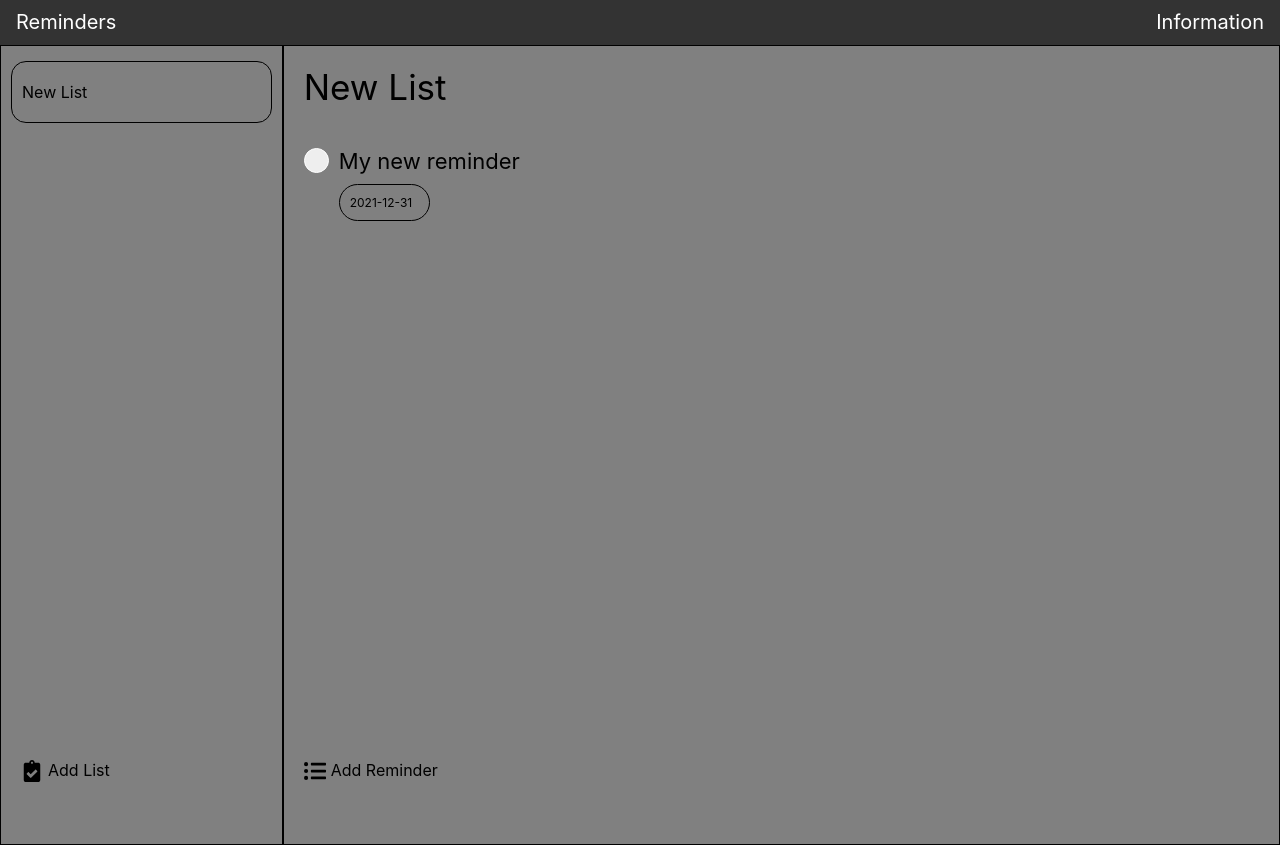
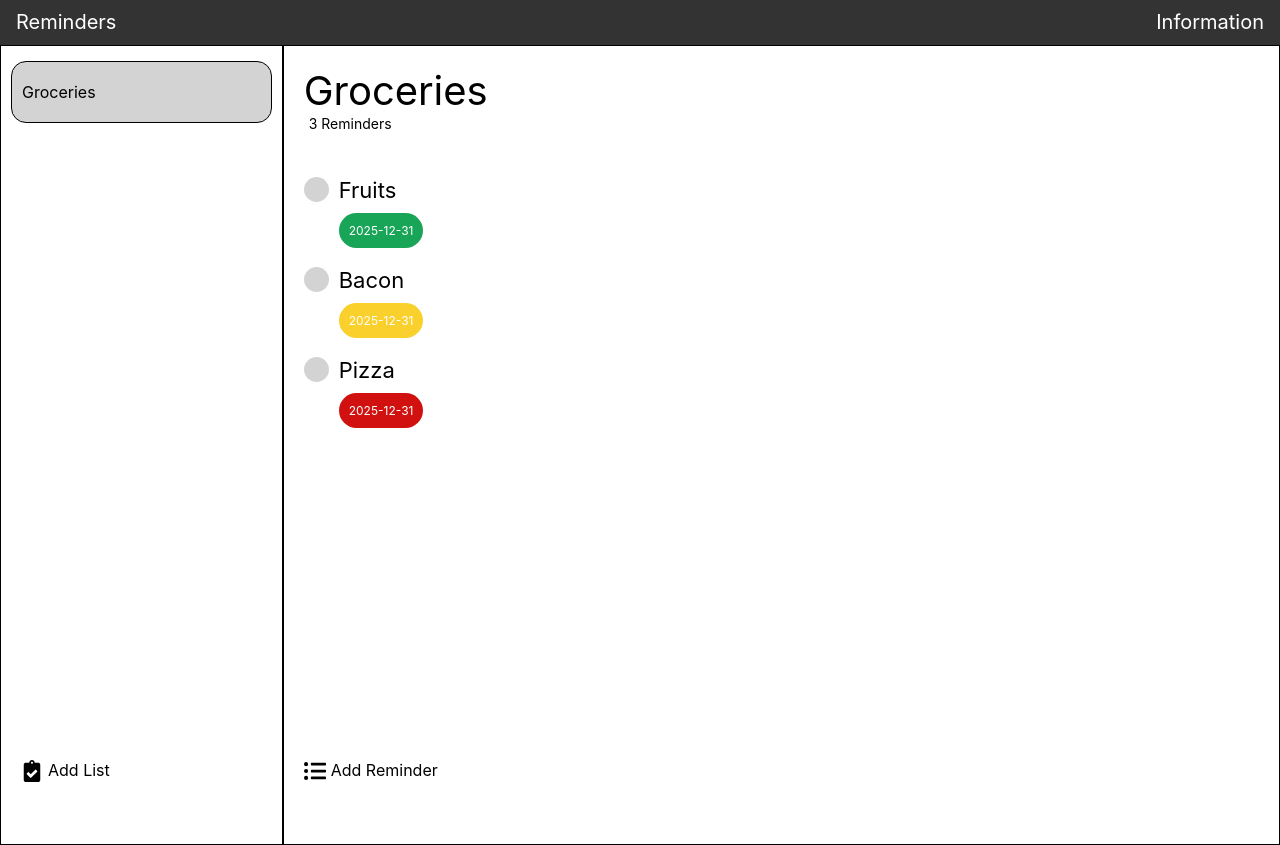
Before and after one commit to WilliamDurocher/reminders, a website with bundled scripts: page dist/index.html in a window 1280 px wide. Shown: the top 845 px of the page. Built offline with nearby package versions, Linux system fonts and the light colour scheme.

Commit message:
Quality of life improvments

```diff
--- a/src/index.js
+++ b/src/index.js
@@ -6,8 +6,11 @@ let allLists = [];
 
 
 if (!localStorage.getItem('reminders')) {
-    createList("New List");
-    createReminder('My new reminder', '2021-12-31', 'low');
+    createList("Groceries");
+    createReminder('Fruits', '2025-12-31', 'low');
+    createReminder('Bacon', '2025-12-31', 'medium');
+    createReminder('Pizza', '2025-12-31', 'high');
+
 }else{
     allLists = JSON.parse(window.localStorage.getItem('reminders'));
     console.log(allLists)
--- a/src/logic.js
+++ b/src/logic.js
@@ -1,5 +1,8 @@
 import { allLists } from './index';
 import {showLists, showListHeader, showReminders} from './ui';
+
+const root = document.querySelector(':root');
+const rootStyles = getComputedStyle(root);
 
 const createList = (title) => {
 
@@ -86,13 +89,14 @@ const checkReminder = (index, reminder) => {
 
 function getPriorityColor(priority){
 
+
     switch(priority){
         case 'low':
-             return '--low-priority';
+             return rootStyles.getPropertyValue('--low-priority');
         case 'medium':
-             return '--medium-priority';
+             return rootStyles.getPropertyValue('--medium-priority');
         case 'high':
-             return '--high-priority';
+             return rootStyles.getPropertyValue('--high-priority');
         default:
             return 'black';
     }
--- a/src/styles.css
+++ b/src/styles.css
@@ -1,10 +1,10 @@
 :root{
-  --low-priority: green;
-  --medium-priority: rgb(230, 179, 13);
-  --high-priority: red;
+  --low-priority: #18A558;
+  --medium-priority: #FAD02C;
+  --high-priority: #D01110;
   --modal-window-color:#cfcfcf;
   --checked-blue: #2196F3;
-  --background-color: grey;
+  --background-color: white;
   --navbar-color: #333;
 }
 
@@ -75,6 +75,7 @@ body {
   margin: 15px auto;
   padding: 10px;
   position: relative;
+  background-color: lightgray;
 }
 
 .list-container {
@@ -120,6 +121,9 @@ body {
   border: solid 1px black;
 
 }
+.active-list{
+  background-color: red;
+}
 
 /*** ACTIVE LIST HEADER ***/
 .reminders-header-title {
@@ -128,16 +132,33 @@ body {
   width: 100%;
 
 }
-
+.reminders-header-count{
+  padding-left: 25px;
+  padding-bottom: 25px;
+  font-size: 14px;
+  vertical-align: top;
+}
 .reminders-header-title:last-child {
   margin-left: auto;
 }
 
 .reminders-header-title {
-  font-size: 35px;
-  padding: 20px;
+  font-size: 40px;
+  padding-left: 20px;
+  padding-right: 20px;
+  padding-top: 20px;
+
 }
 
+.reminders-empty-view{
+  width: 100%;
+  text-align: center;
+  height: 80vh;
+  line-height: 80vh;
+  font-size: 32px;
+  color: darkgray;
+
+}
 /*
 TODO: header settings ?
 */
@@ -154,17 +175,16 @@ TODO: header settings ?
 .reminder-details{
   margin-top: 10px;
   font-size: 12px;
-  border: solid 1px black;
   max-width: 69px;
   padding: 10px;
   border-radius: 20px;
+  color: white;
 }
 
 
 .reminder-info-container {
   display: flex;
   justify-content: space-between;
-  cursor: pointer;
   -webkit-user-select: none;
   -moz-user-select: none;
   -ms-user-select: none;
@@ -186,7 +206,6 @@ TODO: header settings ?
 .reminder-container input {
   position: absolute;
   opacity: 0;
-  cursor: pointer;
   height: 0;
   width: 0;
 }
@@ -215,9 +234,8 @@ TODO: header settings ?
 }
 
 .checkbox-unchecked {
-  background-color: #eee;
+  background-color: lightgray;
   box-sizing: border-box;
-  border: 1px solid white;
 }
 
 .reminder-options-container {
@@ -262,9 +280,9 @@ TODO: header settings ?
 }
 
 
-/*** LISTS / REMINDERS MODALs ***/
+/*** LISTS / REMINDERS MODALS ***/
 
-.modal-reminder-container, .modal-list-container {
+.modal-reminder-container, .modal-list-container, .modal-info-container {
   display: none;
   position: fixed;
   left: 0;
@@ -322,7 +340,7 @@ button:hover {
   border-right-style: hidden;
   border-left-style: hidden;
   border-bottom-style: groove;
-  border-bottom-color: var(--checked-blue);
+  border-bottom-color: black;
   background-color: var(--modal-window-color);
 }
 
@@ -332,41 +350,6 @@ button:hover {
 
 #textInput p {
   height: 50px;
-}
-
-.modal-list {
-  background-color: var(--modal-window-color);
-  margin: auto;
-  padding: 20px;
-  border-radius: 15px;
-  max-width: 400px;
-  height: 300px;
-
-}
-.modal-list-title{
-padding-bottom: 20px;
-}
-
-.modal-content {
-  text-align: center;
-}
-
-.modal-close{
-/* todo: change size, background border  */
-}
-
-.modal-close:hover {
-  cursor: pointer;
-}
-
-.icon {
-  width: 22px;
-  height: 22px;
-}
-
-
-img {
-  cursor: pointer;
 }
 
 .priority-container {
@@ -405,7 +388,14 @@ img {
   color: white;
 
 }
+.priority-container *:hover{
+cursor: pointer;
+}
 
+.reminder-datepicker:hover{
+  cursor: pointer;
+
+}
 .low{
   color: var(--low-priority);
   border: 1px solid var(--low-priority);
@@ -428,6 +418,51 @@ img {
   display: block;
 }
 
+.modal-list {
+  background-color: var(--modal-window-color);
+  margin: auto;
+  padding: 20px;
+  border-radius: 15px;
+  max-width: 400px;
+  height: 300px;
+
+}
+.modal-list-title{
+padding-bottom: 20px;
+
+}
 .list-container:hover img {
   display: block;
 }
+
+.modal-content {
+  text-align: center;
+}
+
+.modal-close{
+font-size: 28px;
+}
+
+.modal-close:hover {
+  cursor: pointer;
+}
+
+.icon {
+  width: 22px;
+  height: 22px;
+}
+
+
+img {
+  cursor: pointer;
+}
+
+.modal-info {
+  background-color: var(--modal-window-color);
+  margin: auto;
+  padding: 20px;
+  border-radius: 15px;
+  max-width: 400px;
+  height: 300px;
+
+}
--- a/src/ui.js
+++ b/src/ui.js
@@ -10,7 +10,7 @@ import addReminderBtnSrc from './assets/list-ul-solid.svg';
 
 
 // const root = document.querySelector(':root');
-// const rootStyles = window.getComputedStyles(root);
+// const rootStyles = getComputedStyle(root);
 
 const listsContainer = document.querySelector('.lists-container');
 const activeListName = document.querySelector('.reminders-header-title');
@@ -24,10 +24,15 @@ const listModalContainer = document.querySelector('.modal-list-container');
 const listFormTitle = document.querySelector('.modal-list-title');
 const listModalClose = document.getElementById('closeList');
 
+const infoModalContainer = document.querySelector('.modal-info-container');
+const infoModalClose = document.getElementById('closeInfo');
+const infoBtn = document.getElementById('info');
+infoBtn.addEventListener('click', showInfoModal);
 
 
 function showLists() {
     clearLists();
+
     allLists.forEach((item, index) => {
         const listContainer = document.createElement('div');
         listContainer.classList.add('list-container');
@@ -70,12 +75,14 @@ function showLists() {
         listsContainer.appendChild(listContainer);
 
     });
+}
     const listsFooterContainer = document.querySelector('.lists-footer');
+    listsFooterContainer.style.display = '';
     const addListIcon = document.querySelector('.new-list-icon');
     addListIcon.src = addListBtnSrc;
     listsFooterContainer.addEventListener('click', newListForm);
 
-}
+
 
 function clearLists() {
     listsContainer.innerHTML = '';
@@ -101,6 +108,8 @@ function setActiveList(list) {
             item.active = true;
         } else {
             item.active = false;
+
+
         }
     });
     showReminders();
@@ -108,6 +117,9 @@ function setActiveList(list) {
 
 function showListHeader() {
     activeListName.innerText = activeList().title;
+    const reminderCount = document.querySelector('.reminders-header-count');
+    const count = activeList().reminders.length;
+    reminderCount.innerText = count > 1 ? `${count} Reminders`: `${count} Reminder` ;
 
 }
 //Add List Modal function and listeners
@@ -168,9 +180,12 @@ function showReminders() {
 
     if (activeList().reminders.length == 0){
 
+        hideRemindersFooter();
         const emptyView = document.createElement('div');
+        emptyView.classList.add('reminders-empty-view');
         //TODO: add class, make event that pops the new reminder page, make it clickable from the whole page
-        emptyView.innerText = "empty";
+        emptyView.innerText = "Add new Reminder";
+        emptyView.addEventListener('click', newReminderForm);
         remindersContainer.appendChild(emptyView);
     }else{
 
@@ -203,7 +218,7 @@ function showReminders() {
         const reminderDetails = document.createElement('div');
         reminderDetails.innerText = item.dueDate;
         reminderDetails.classList.add('reminder-details');
-        reminderDetails.style.backgroundColor = getPriorityColor(item.priority); //todo not working
+        reminderDetails.style.backgroundColor = getPriorityColor(item.priority);
         //TODO: get priority color (func), set color as variable for background of date
 
         reminderLabel.appendChild(checkbox);
@@ -238,13 +253,15 @@ function showReminders() {
 
         remindersContainer.appendChild(reminderContainer);
     })
+    const remindersFooterContainer = document.querySelector('.reminders-footer');
+    remindersFooterContainer.style.display = '';
+    const addReminderBtnIcon = document.querySelector('.new-reminder-icon');
+    addReminderBtnIcon.src = addReminderBtnSrc;
+    remindersFooterContainer.addEventListener('click', newReminderForm);
 
 }
 
-    const remindersFooterContainer = document.querySelector('.reminders-footer');
-    const addReminderBtnIcon = document.querySelector('.new-reminder-icon');
-    addReminderBtnIcon.src = addReminderBtnSrc;
-    remindersFooterContainer.addEventListener('click', newReminderForm);
+
 }
 
 function clearReminders() {
@@ -316,12 +333,27 @@ function reminderCheckChange(evt) {
 // shared modal functions
 reminderModalClose.addEventListener('click', closeModal);
 listModalClose.addEventListener('click', closeModal);
+infoModalClose.addEventListener('click', closeModal);
 
 function closeModal() {
     reminderModalContainer.style.display = 'none';
     listModalContainer.style.display = 'none';
+    infoModalContainer.style.display = 'none';
     listform.reset();
     reminderform.reset();
+
+}
+
+function hideRemindersFooter(){
+    const remindersFooter = document.querySelector('.reminders-footer');
+
+    if (remindersFooter){
+        remindersFooter.style.display = 'none';
+    }
+}
+
+function showInfoModal(){
+    infoModalContainer.style.display = 'block';
 
 }
 
@@ -333,7 +365,7 @@ function toggleListsModal() {
     //TODO
 }
 window.onclick = function (event) {
-    if (event.target == reminderModalContainer || event.target == listModalContainer) {
+    if (event.target == reminderModalContainer || event.target == listModalContainer || event.target == infoModalContainer) {
         closeModal();
     }
 }
```
Also changed, not shown: dist/index.html, dist/main.js.
